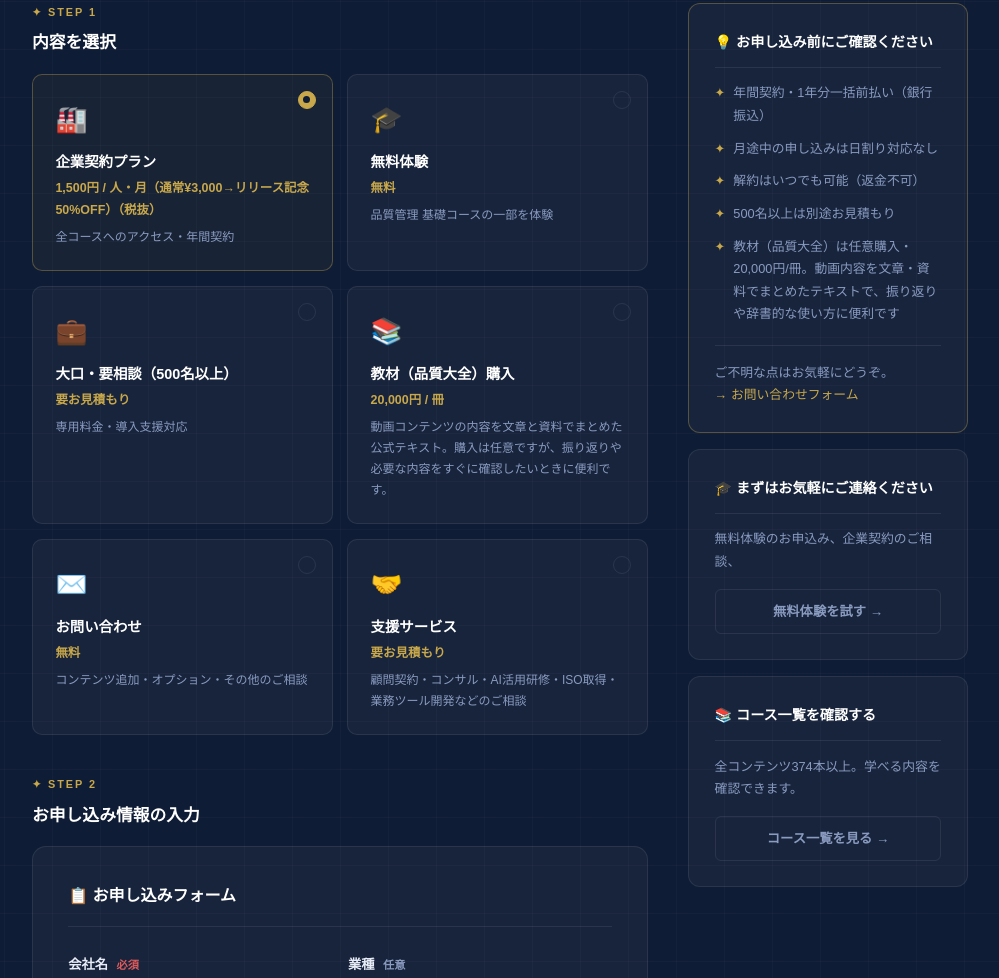
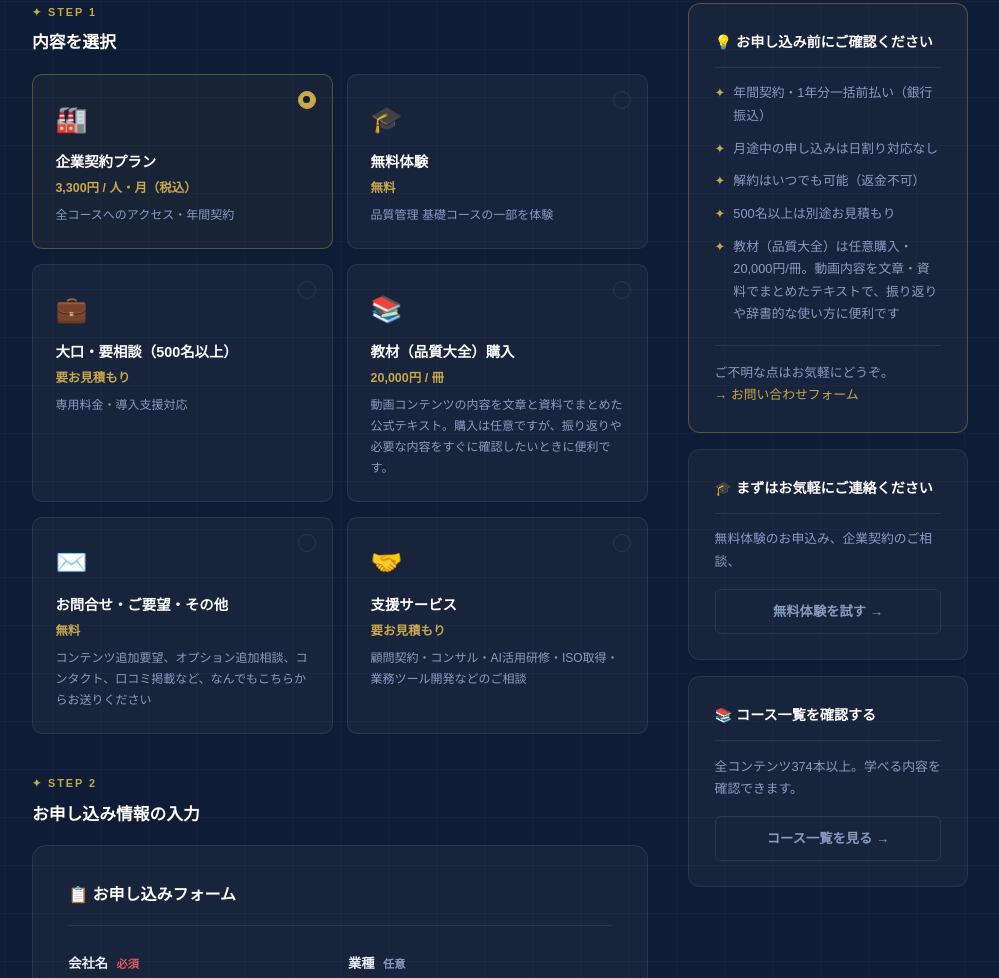
Before and after one commit to sangyo-tech/Apply, a plain HTML site: page index.html in a window 1280 px wide. Shown: the part 767-1745 px from the top of the page, without its empty margins (140-1139 px from the left). Drawn offline with Linux system fonts and the light colour scheme.

Commit message:
Revise pricing and labels in index.html
Updated pricing and description text for the corporate plan and inquiry section.

```diff
--- a/index.html
+++ b/index.html
@@ -658,7 +658,7 @@ html,body{margin:0}.unav{background-color:#060d1a!important;border-bottom:1px so
 
         <div class="p-name">企業契約プラン</div>
 
-        <div class="p-price">1,500円 / 人・月（通常¥3,000→リリース記念50%OFF）（税抜）</div>
+        <div class="p-price">3,300円 / 人・月（税込）</div>
 
         <div class="p-desc">全コースへのアクセス・年間契約</div>
 
@@ -712,11 +712,11 @@ html,body{margin:0}.unav{background-color:#060d1a!important;border-bottom:1px so
 
         <div class="p-icon">✉️</div>
 
-        <div class="p-name">お問い合わせ</div>
+        <div class="p-name">お問合せ・ご要望・その他</div>
 
         <div class="p-price">無料</div>
 
-        <div class="p-desc">コンテンツ追加・オプション・その他のご相談</div>
+        <div class="p-desc">コンテンツ追加要望、オプション追加相談、コンタクト、口コミ掲載など、なんでもこちらからお送りください</div>
 
       </div>
 
```
